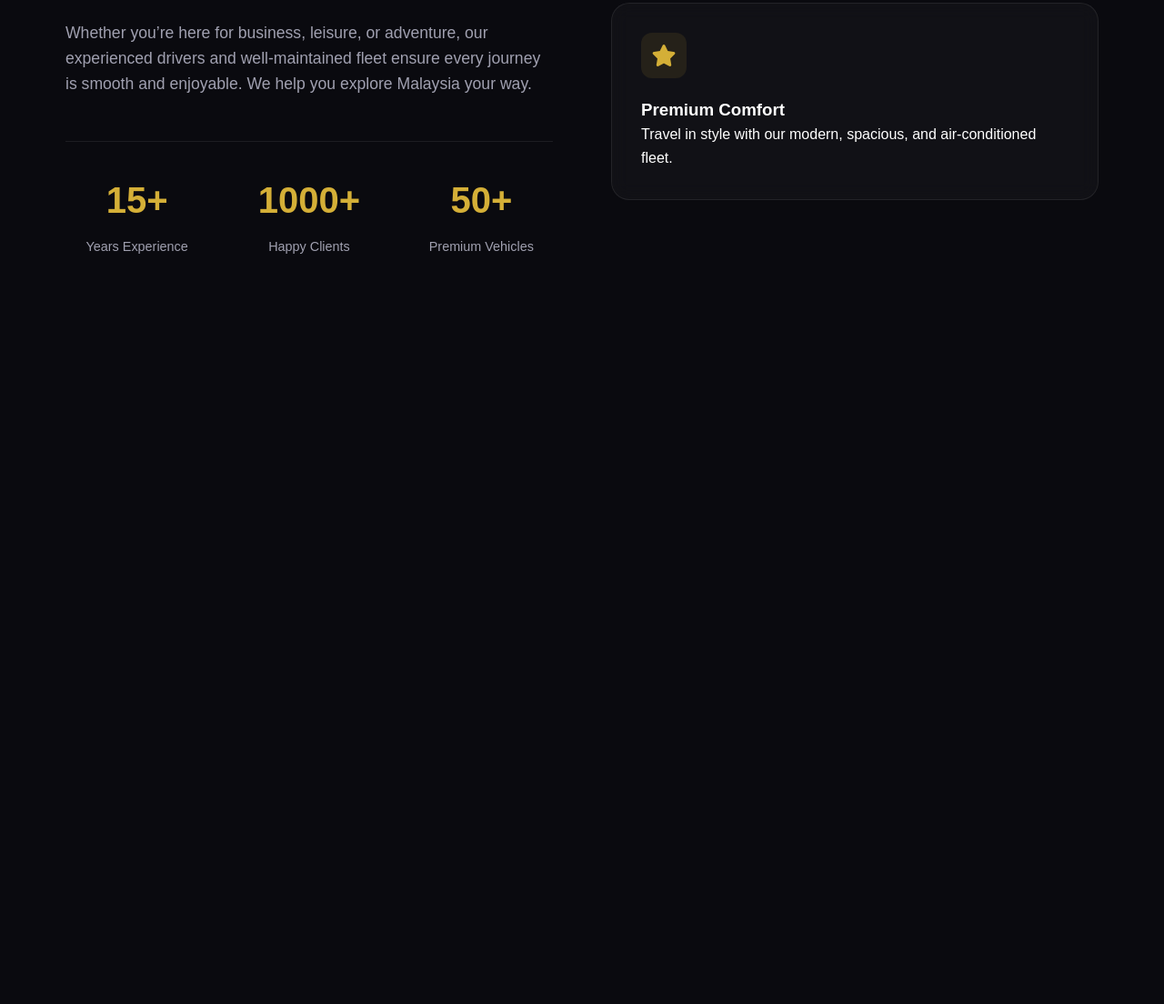
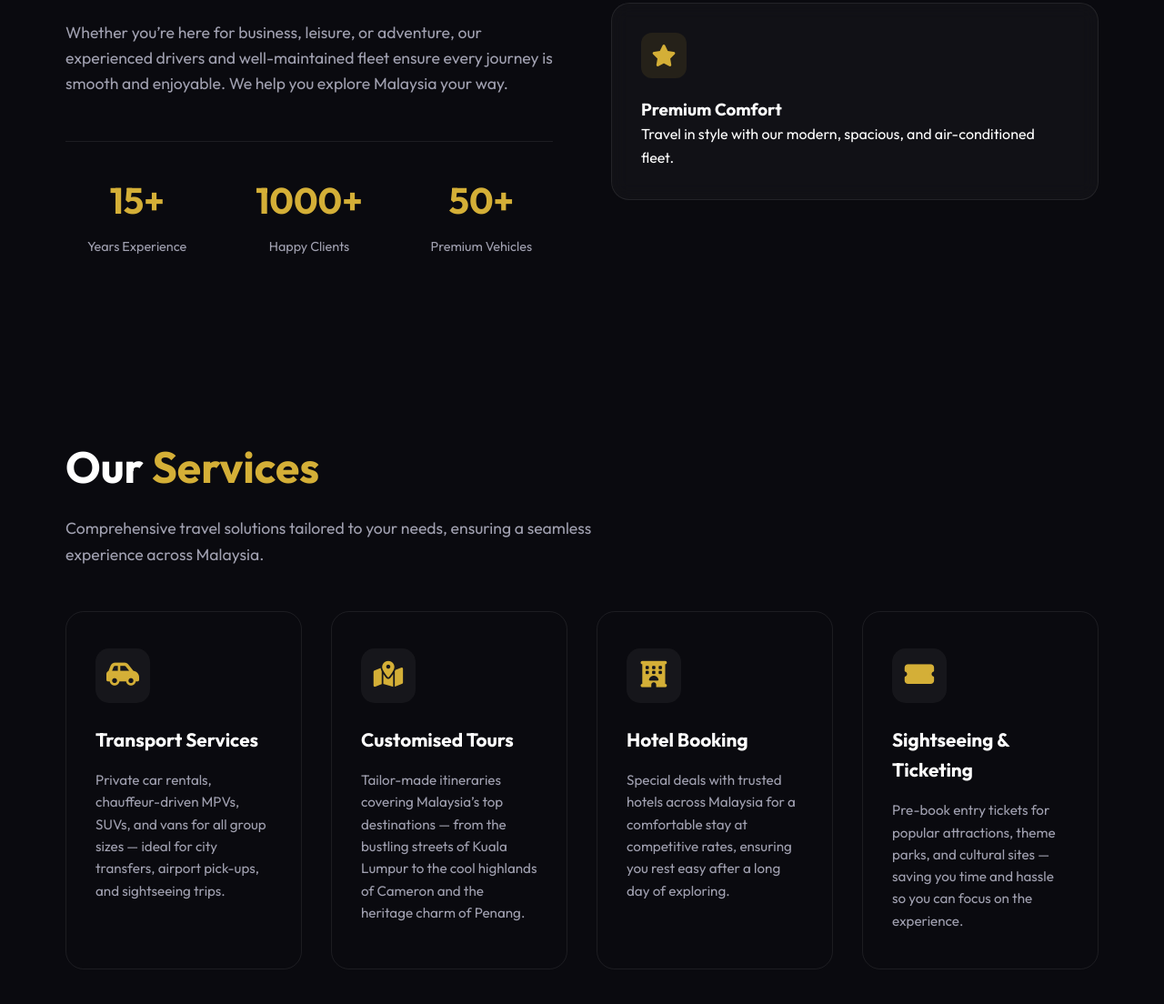
Before and after one commit to spiderbyte2026/sikaholidays, a plain HTML site: page index.html in a window 1280 px wide. Shown: the part 1108-2212 px from the top of the page at 91% size. Before the commit the page ends 1487 px from the top, so only its background shows below. Drawn offline with nearby package versions, Linux system fonts and the light colour scheme; a web font is replaced by a local one.

Commit message:
Add files via upload

```diff
--- a/index.html
+++ b/index.html
@@ -5,6 +5,7 @@
     <meta name="viewport" content="width=device-width, initial-scale=1.0">
     <title>Document</title>
 </head>
+    <link href="https://fonts.googleapis.com/css2?family=Outfit:wght@300;400;500;600;700;800&family=Playfair+Display:ital,wght@0,400;0,600;1,400&display=swap" rel="stylesheet">
     <link rel="stylesheet" href="https://cdnjs.cloudflare.com/ajax/libs/font-awesome/6.4.0/css/all.min.css">
     <link rel="stylesheet" href="style.css">
 <body>
@@ -78,6 +79,40 @@
             </div>
         </div>
     </section>
+    <section class="services" id="services">
+        <div class="container">
+            <div class="section-header ">
+                <h2 class="section-title">Our <span class="holidays">Services</span></h2>
+                <p class="section-description">Comprehensive travel solutions tailored to your needs, ensuring a seamless experience across Malaysia.</p>
+            </div>
+
+            <div class="services-grid">
+                <div class="service-card ">
+                    <div class="service-icon"><i class="fas fa-car-side"></i></div>
+                    <h3 class="service-title">Transport Services</h3>
+                    <p class="service-text">Private car rentals, chauffeur-driven MPVs, SUVs, and vans for all group sizes — ideal for city transfers, airport pick-ups, and sightseeing trips.</p>
+                </div>
+
+                <div class="service-card ">
+                    <div class="service-icon"><i class="fas fa-map-marked-alt"></i></div>
+                    <h3 class="service-title">Customised Tours</h3>
+                    <p class="service-text">Tailor-made itineraries covering Malaysia’s top destinations — from the bustling streets of Kuala Lumpur to the cool highlands of Cameron and the heritage charm of Penang.</p>
+                </div>
+
+                <div class="service-card ">
+                    <div class="service-icon"><i class="fas fa-hotel"></i></div>
+                    <h3 class="service-title">Hotel Booking</h3>
+                    <p class="service-text">Special deals with trusted hotels across Malaysia for a comfortable stay at competitive rates, ensuring you rest easy after a long day of exploring.</p>
+                </div>
+
+                <div class="service-card ">
+                    <div class="service-icon"><i class="fas fa-ticket-alt"></i></div>
+                    <h3 class="service-title">Sightseeing & Ticketing</h3>
+                    <p class="service-text">Pre-book entry tickets for popular attractions, theme parks, and cultural sites — saving you time and hassle so you can focus on the experience.</p>
+                </div>
+            </div>
+        </div>
+    </section>
 
     <script src="script.js"></script>
 </body>
--- a/style.css
+++ b/style.css
@@ -259,6 +259,7 @@ section {
 .section-title {
     font-size: 48px;
     margin-bottom: 16px;
+        word-break: break-word;
 }
 
 .section-description {
@@ -306,8 +307,8 @@ section {
 .card-gap {
     display: flex;
     flex-direction: column;
-    gap: 32px;
-}
+  width: 100%;
+    gap: 32px;}
 
 .glass-card {
     background: var(--card-bg);
@@ -336,3 +337,104 @@ section {
     font-size: 24px;
     margin-bottom: 19.2px;
 }
+@media (max-width: 768px) {
+    .about-grid {
+        display: grid;
+        grid-template-columns: 1fr;
+        gap: 32px;
+    }
+
+    .about-content,
+    .card-gap {
+        width: 100%;
+    }
+
+    .section-title {
+        font-size: 38px;
+        line-height: 1.2;
+        word-break: break-word;
+    }
+
+    .section-description {
+        font-size: 16px;
+        max-width: 100%;
+    }
+
+    .count-grid {
+        grid-template-columns: 1fr;
+        gap: 20px;
+    }
+
+    .glass-card {
+        padding: 24px;
+    }
+}
+
+
+
+.services-grid {
+    display: grid;
+    grid-template-columns: repeat(auto-fit, minmax(250px, 1fr));
+    gap: 32px;
+}
+
+.service-card {
+    background: var(--bg-color);
+    border: 1px solid var(--card-border);
+    padding: 40px 32px;
+    border-radius: 20px;
+    transition: var(--transition);
+    position: relative;
+    overflow: hidden;
+    z-index: 1;
+}
+
+.service-card::before {
+    content: '';
+    position: absolute;
+    top: 0;
+    left: 0;
+    width: 100%;
+    height: 100%;
+    background: var(--gold-gradient);
+    opacity: 0;
+    z-index: -1;
+    transition: var(--transition);
+}
+
+.service-card:hover {
+    transform: translateY(-10px);
+}
+
+.service-card:hover::before {
+    opacity: 0.05;
+}
+
+.service-card:hover .service-icon {
+    background: var(--gold-gradient);
+    color: #000;
+}
+
+.service-icon {
+    width: 60px;
+    height: 60px;
+    background: rgba(255, 255, 255, 0.05);
+    border-radius: 15px;
+    display: flex;
+    align-items: center;
+    justify-content: center;
+    font-size: 28.8px;
+    color: var(--gold);
+    margin-bottom: 24px;
+    transition: var(--transition);
+}
+
+.service-title {
+    font-size: 20.8px;
+    margin-bottom: 16px;
+}
+
+.service-text {
+    color: var(--text-secondclr);
+    font-size: 15.2px;
+}
```
